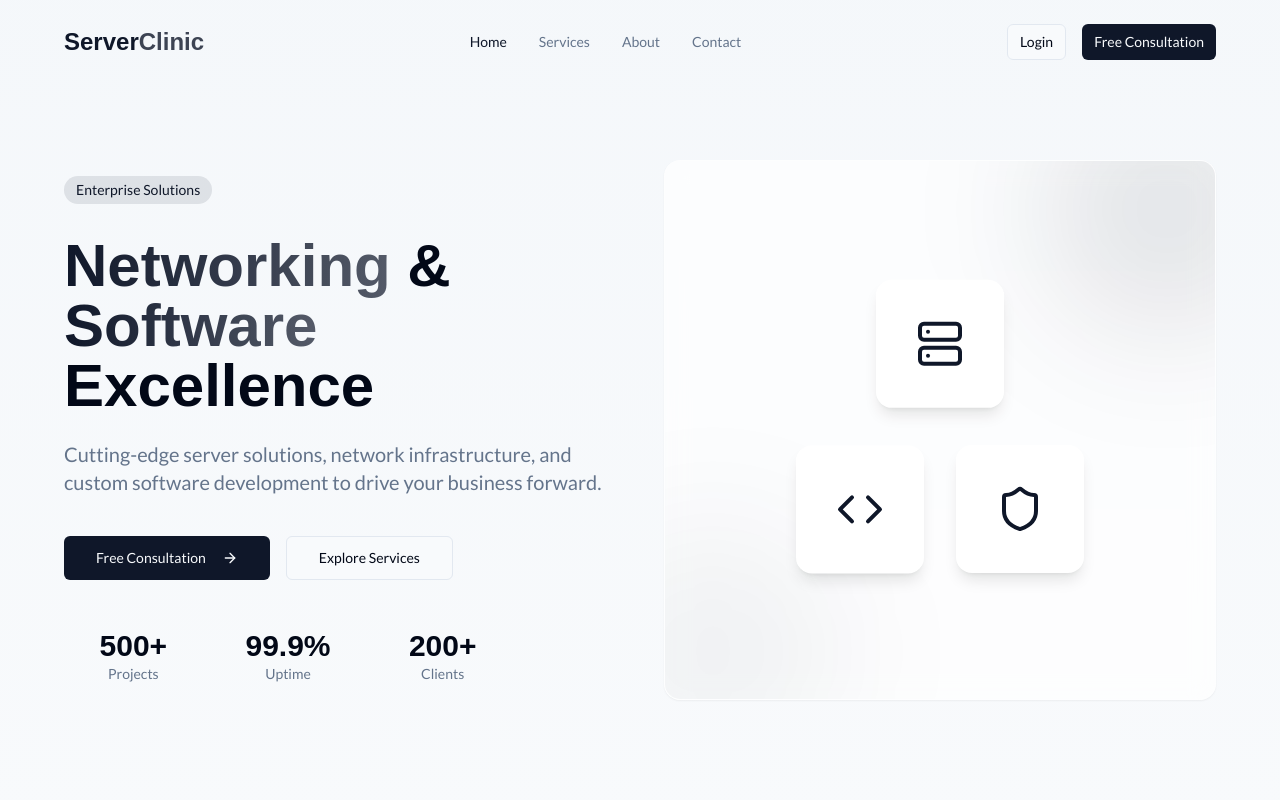
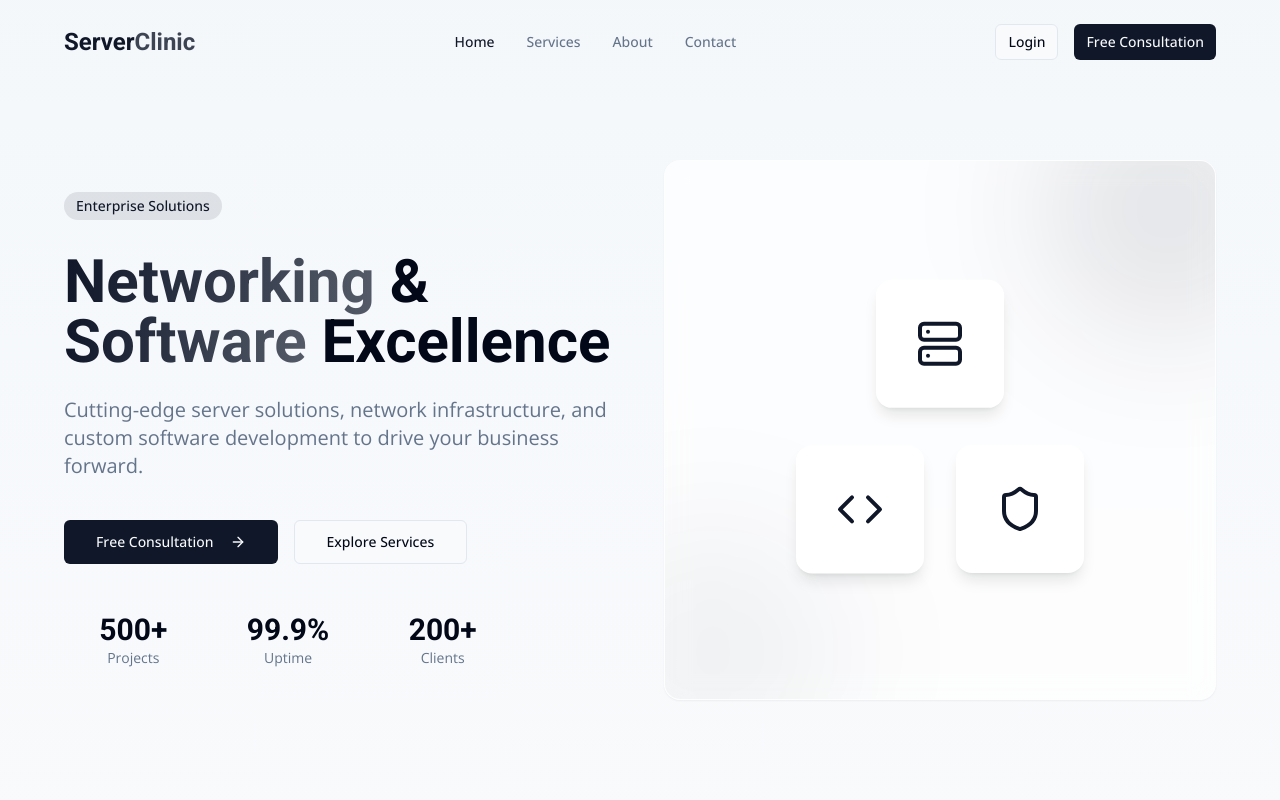
Before and after one commit to tushartomar07/clinic-interactives, a React (Vite) app: page / in a window 1280 px wide. Shown: the top 800 px of the page. Built offline with nearby package versions, Linux system fonts and the light colour scheme; a web font is replaced by a local one.

Commit message:
Improve website typography
Update website fonts to improve readability and visual appeal.

```diff
--- a/index.html
+++ b/index.html
@@ -11,6 +11,8 @@
     <link rel="stylesheet" href="https://fonts.googleapis.com/css2?family=Inter:wght@300;400;500;600;700&display=swap">
     <link rel="stylesheet" href="https://api.fontshare.com/v2/css?f[]=satoshi@900,700,500,400&display=swap">
     <link rel="stylesheet" href="https://fonts.googleapis.com/css2?family=Lato:wght@300;400;700;900&display=swap">
+    <link rel="stylesheet" href="https://fonts.googleapis.com/css2?family=Roboto:wght@300;400;500;700;900&display=swap">
+    <link rel="stylesheet" href="https://fonts.googleapis.com/css2?family=Open+Sans:wght@300;400;500;600;700;800&display=swap">
   </head>
 
   <body>
--- a/src/index.css
+++ b/src/index.css
@@ -82,12 +82,24 @@
   }
 
   body {
-    @apply bg-background text-foreground antialiased font-lato;
+    @apply bg-background text-foreground antialiased font-body;
     font-feature-settings: "ss01", "ss02", "cv01", "cv02", "cv03";
   }
 
   html {
     @apply scroll-smooth;
+  }
+
+  h1, h2, h3, h4, h5, h6 {
+    @apply font-display font-bold;
+  }
+
+  p, li, input, textarea {
+    @apply font-body;
+  }
+
+  code, pre {
+    @apply font-mono;
   }
 }
 
--- a/tailwind.config.ts
+++ b/tailwind.config.ts
@@ -70,9 +70,13 @@ export default {
         sm: "calc(var(--radius) - 4px)",
       },
       fontFamily: {
-        sans: ["Lato", "Inter var", "sans-serif"],
-        display: ["Satoshi", "sans-serif"],
+        sans: ["Open Sans", "Inter", "sans-serif"],
+        display: ["Satoshi", "Roboto", "sans-serif"],
+        body: ["Open Sans", "Lato", "sans-serif"],
+        mono: ["SFMono-Regular", "Menlo", "Monaco", "Consolas", "Liberation Mono", "Courier New", "monospace"],
         lato: ["Lato", "sans-serif"],
+        roboto: ["Roboto", "sans-serif"],
+        opensans: ["Open Sans", "sans-serif"],
       },
       keyframes: {
         "accordion-down": {
```
